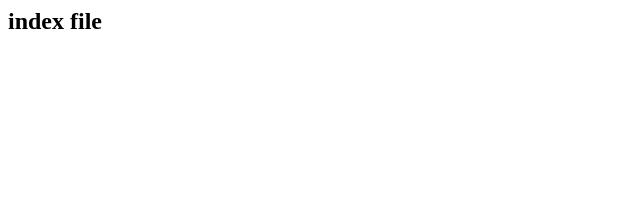
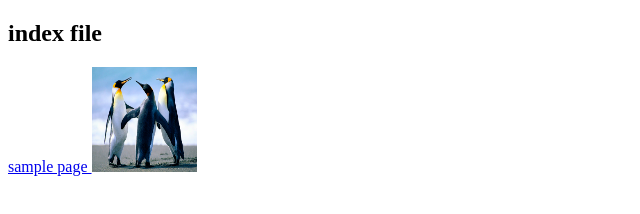
Before and after one commit to varshinib/SampleRepository, a plain HTML site: page index.html in a window 1280 px wide. Shown: the whole page, without its empty margins (0-640 px from the left). Drawn offline with Linux system fonts and the light colour scheme.

Commit message:
new index file

```diff
--- a/index.html
+++ b/index.html
@@ -1,6 +1,10 @@
+<!DOCTYPE html>
 <html>
 	<title>this is sample file</title>
 	<body>
 		<h2>index file</h2>
+		<a href="http://wwww.wsj.com">sample page </a>
+
+		<img src="penguins.jpg" name="penguins" width="105" height="105">
 	</body>
 </html>
```
Also changed, not shown: Penguins.jpg (added), 1 other file.
